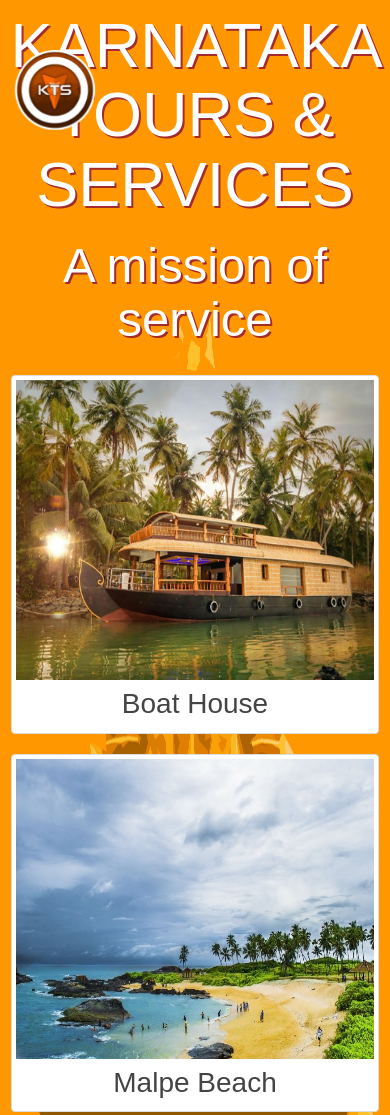
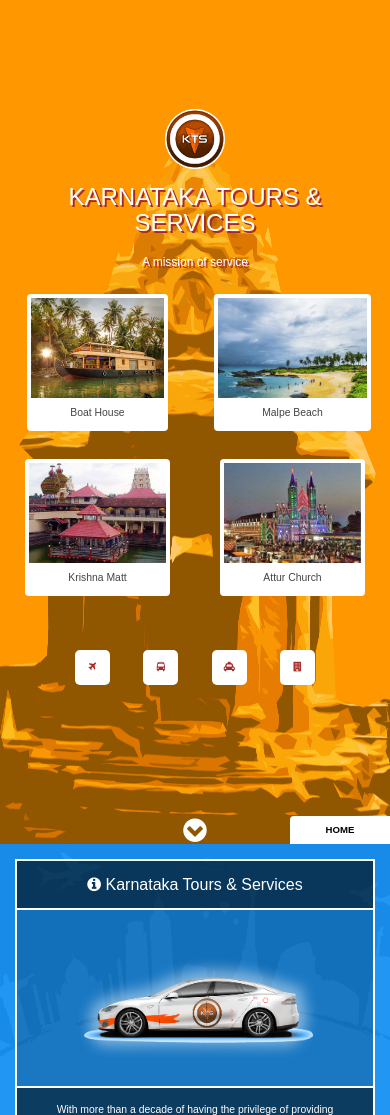
Before and after one commit to dsouzaedison/KTS, a website: page index.html in a window 390 px wide. Shown: the top 1115 px of the page. Drawn offline with nearby package versions, Linux system fonts and the light colour scheme.

Commit message:
Home Page Responsiveness

```diff
--- a/index.html
+++ b/index.html
@@ -1,15 +1,16 @@
 <!DOCTYPE html>
 <html>
-
 <head>
     <meta http-equiv="Content-Type" content="text/html;charset=UTF-8">
+    <meta name="viewport" content="width=device-width, initial-scale=1, maximum-scale=1">
     <title>Karnataka Tours &amp; Services</title>
     <link rel="icon" href="./assets/kts_logo.png">
-    <link rel="stylesheet" type="text/css" href="https://stackpath.bootstrapcdn.com/font-awesome/4.7.0/css/font-awesome.min.css"
+    <link rel="stylesheet" type="text/css"
+          href="https://stackpath.bootstrapcdn.com/font-awesome/4.7.0/css/font-awesome.min.css"
     />
     <link rel="stylesheet" href="https://maxcdn.bootstrapcdn.com/bootstrap/3.3.7/css/bootstrap.min.css">
-    <link rel="stylesheet" type="text/css" href="jquery.fullPage.css" />
-    <link rel="stylesheet" type="text/css" href="styles.css" />
+    <link rel="stylesheet" type="text/css" href="jquery.fullPage.css"/>
+    <link rel="stylesheet" type="text/css" href="styles.css"/>
     <script src="https://cdnjs.cloudflare.com/ajax/libs/jquery/3.3.1/jquery.min.js"></script>
     <script src="https://maxcdn.bootstrapcdn.com/bootstrap/3.3.7/js/bootstrap.min.js"></script>
     <script type="text/javascript" src="jquery.fullPage.js"></script>
@@ -25,15 +26,12 @@
             });
         });
     </script>
-
 </head>
-
 <body>
-
 <ul id="menu">
     <div class="container">
         <div class="row">
-                <div class="col-lg-4 col-md-4 col-sm-12 col-xs-12">
+            <div class="col-lg-4 col-md-4 col-sm-12 col-xs-12 hidden-sm hidden-xs">
                 <img src="assets/kts_logo.png" alt="KTS LOGO" class="logo">
             </div>
             <div class="col-lg-8 col-md-8 hidden-sm hidden-xs menu-middle">
@@ -76,39 +74,50 @@
     <div class="section" id="section0">
         <div class="section-container">
             <div class="container">
+                <div class="col-lg-12 logo-sm-below hidden-lg hidden-md">
+                    <img src="assets/kts_logo.png" alt="KTS LOGO" class="logo">
+                </div>
                 <h1 class="company-name text-center">KARNATAKA TOURS &amp; SERVICES</h1>
                 <h4 class="tagline">A mission of service</h4>
                 <!--Images-->
                 <div class="row" id="card-images">
-                        <div class="col-sm-6 col-md-3">
+                    <div class="col-lg-3 col-md-3 col-sm-6 col-xs-6">
                         <div class="thumbnail">
+                            <div class="image-desc-wrapper">
                                 <img src="./assets/home/place1.jpg" class="image-unify">
                                 <div class="caption text-center">
                                     <h3>Boat House</h3>
                                 </div>
                             </div>
                         </div>
-                        <div class="col-sm-6 col-md-3">
+                    </div>
+                    <div class="col-lg-3 col-md-3 col-sm-6 col-xs-6">
                         <div class="thumbnail">
+                            <div class="image-desc-wrapper">
                                 <img src="./assets/home/malpe.jpg" class="image-unify">
                                 <div class="caption text-center">
                                     <h3>Malpe Beach</h3>
                                 </div>
                             </div>
                         </div>
-                        <div class="col-sm-6 col-md-3">
+                    </div>
+                    <div class="col-lg-3 col-md-3 col-sm-6 col-xs-6">
                         <div class="thumbnail">
+                            <div class="image-desc-wrapper">
                                 <img src="./assets/home/place2.jpg" class="image-unify">
                                 <div class="caption text-center">
                                     <h3>Krishna Matt</h3>
                                 </div>
                             </div>
                         </div>
-                        <div class="col-sm-6 col-md-3">
+                    </div>
+                    <div class="col-lg-3 col-md-3 col-sm-6 col-xs-6">
                         <div class="thumbnail">
+                            <div class="image-desc-wrapper">
                                 <img src="./assets/home/place3.jpg" class="image-unify">
                                 <div class="caption text-center">
                                     <h3>Attur Church</h3>
+                                </div>
                             </div>
                         </div>
                     </div>
@@ -158,11 +167,14 @@
                                 <img src="./assets/kts_taxi.png" alt="KTS Taxi" class="kts-taxi">
                             </div>
                             <div class="about-content">
-                                    With more than a decade of having the privilege of providing exceptional services to tourists, Karnataka Tours and Services
+                                With more than a decade of having the privilege of providing exceptional services to
+                                tourists, Karnataka Tours and Services
                                 is a well known name in the Industry. We conduct hassle free, all inclusive organised
                                 tours and travel packages to splendid locations throughout the state and beyond. Our
-                                    well trained staff are available at all times for any assistance and inconveniences during
-                                    the tour/stay at your disposal. We also provide quick travel bookings at reasonable fares.
+                                well trained staff are available at all times for any assistance and inconveniences
+                                during
+                                the tour/stay at your disposal. We also provide quick travel bookings at reasonable
+                                fares.
                                 Experience world class Hospitality with our mission of service just for you.
                             </div>
                         </div>
@@ -232,7 +244,8 @@
             <div class="row">
                 <div class="col-md-3 col-12 mx-auto text-center">
                     <div class="thumbnail" id="package">
-                            <img class="card-img-top image-unify" src="assets/home/crimson-sunset-at-malpe-beach-udupi.jpg" alt="Card image cap">
+                        <img class="card-img-top image-unify" src="assets/home/crimson-sunset-at-malpe-beach-udupi.jpg"
+                             alt="Card image cap">
                         <div class="caption">
                             <h5 class="card-title">1 Day Trips</h5>
                             <ul class="list-group">
@@ -296,10 +309,11 @@
 
     <div class="section" id="section3">
         <div class="container">
-                <div class="row" style="display: table">
-                    <div class="col-lg-7 col-md-7 col-sm-6 col-xs-12" style="display: table-cell">
+            <div class="row">
+                <div class="col-lg-7 col-md-7 col-sm-6 col-xs-12">
                     <div>
-                            <iframe class="maps-iframe" src="https://www.google.com/maps/embed?pb=!1m18!1m12!1m3!1d3882.109032528321!2d74.74692101522248!3d13.343493190612637!2m3!1f0!2f0!3f0!3m2!1i1024!2i768!4f13.1!3m3!1m2!1s0x3bbcbb65b007cb97%3A0x9996988792d65bcc!2sKarnataka+Tours!5e0!3m2!1sen!2sin!4v1525697559108"
+                        <iframe class="maps-iframe"
+                                src="https://www.google.com/maps/embed?pb=!1m18!1m12!1m3!1d3882.109032528321!2d74.74692101522248!3d13.343493190612637!2m3!1f0!2f0!3f0!3m2!1i1024!2i768!4f13.1!3m3!1m2!1s0x3bbcbb65b007cb97%3A0x9996988792d65bcc!2sKarnataka+Tours!5e0!3m2!1sen!2sin!4v1525697559108"
                                 frameborder="0" allowfullscreen></iframe>
                         <div class="contact-card">
                             <div class="app-name-container">
@@ -336,7 +350,7 @@
                         </div>
                     </div>
                 </div>
-                    <div class="col-lg-5 col-md-5 col-sm-6 col-xs-12" style="display: table-cell">
+                <div class="col-lg-5 col-md-5 col-sm-6 col-xs-12">
                     <div class="contact-form">
                         <div class="contact-heading">CONTACT</div>
                         <div class="contact-underline"></div>
@@ -361,7 +375,5 @@
         </div>
     </div>
 </div>
-
 </body>
-
 </html>
--- a/styles.css
+++ b/styles.css
@@ -1,8 +1,13 @@
 @CHARSET "ISO-8859-1";
 /* Reset CSS
  * --------------------------------------- */
+body {
+    font-size: 14px;
+    padding: 0;
+    margin: 0;
+    overflow-x: hidden !important;
+}
 
-body,
 div,
 dl,
 dt,
@@ -27,7 +32,7 @@
 td {
     padding: 0;
     margin: 0;
-    font-size: 14px;
+    font-size: 100%;
 }
 
 a {
@@ -388,7 +393,7 @@
     color: #fff;
     text-shadow: 2px 2px brown;
     margin-top: 3%;
-    font-size: 5rem;
+    font-size: 300%;
 }
 
 .tagline {
@@ -451,68 +456,6 @@
     font-size: 180%;
     line-height: 48px;
 }
-
-/* .home-images-container {
-    display: flex;
-    justify-content: center;
-    align-items: center;
-    margin-top: 6%;
-}
-
-.home-gallery-image {
-    background: rgba(255, 255, 255, 0.4);
-    padding-bottom: 90%;
-    width: 100%;
-    border: 4px solid #fff;
-    margin: 0 auto;
-    position: relative;
-    cursor: pointer;
-    background-position: center;
-    -webkit-transition: all 0.5s ease;
-    -moz-transition: all 0.5s ease;
-    -ms-transition: all 0.5s ease;
-    -o-transition: all 0.5s ease;
-    transition: all 0.5s ease;
-}
-
-.home-gallery-image > div {
-    position: absolute;
-    left: 0;
-    right: 0;
-    bottom: 0;
-    height: 40px;
-    color: #fff;
-    text-align: center;
-    line-height: 40px;
-    background: rgba(0, 0, 0, 0.5);
-}
-
-.place1 {
-    background: url("./assets/home/place1.jpg") no-repeat;
-    background-size: cover;
-}
-
-.place2 {
-    background: url("./assets/home/place2.jpg") no-repeat;
-    background-size: cover;
-}
-
-.place3 {
-    background: url("./assets/home/place3.jpg") no-repeat;
-    background-size: cover;
-}
-
-.place4 {
-    background: url("./assets/home/malpe.jpg") no-repeat;
-    background-size: cover;
-}
-
-.place1:hover,
-.place2:hover,
-.place3:hover,
-.place4:hover {
-    transform: scale(1.1);
-} */
 
 .about-tab1,
 .about-tab2 {
@@ -622,7 +565,7 @@
     height: 70px;
     background: #fff;
     position: absolute;
-    left: -10px;
+    left: -13px;
     transform: rotate(20deg);
 }
 
@@ -632,7 +575,7 @@
     box-sizing: content-box;
     width: 200px;
     height: 48px;
-    margin: -1px;
+    margin: 0px;
     border: none;
     font: normal 100%/normal Arial, Helvetica, sans-serif;
     color: rgba(0, 0, 0, 1);
@@ -700,10 +643,14 @@
 }
 
 .image-unify {
-    width: 500px !important;
+    width: 100%;
     height: 200px !important;
     margin: 0;
     padding: 0;
+}
+
+.caption > h3 {
+    font-size: 155%;
 }
 
 /* Cards */
@@ -721,7 +668,6 @@
 .thumbnail:hover {
     transition: 2s cubic-bezier(0.075, 0.82, 0.165, 1);
     transform: scale(1.05, 1.05);
-    box-shadow: 0 8px 16px 0 rgba(0, 0, 0, 0.2);
 }
 
 #section2 {
@@ -804,42 +750,54 @@
 .owner-info .owner-info-value {
     font-size: 135%;
 }
+
 .owner-info .owner-info-value-2 {
     margin-left: 54px;
     font-size: 135%;
 }
 
+.thumbnail {
+    text-align: center;
+    background: transparent;
+    border: none;
+}
+
+.image-desc-wrapper {
+    display: inline-block;
+    background: #fff;
+    padding: 4px;
+    border-radius: 4px;
+    max-width: 300px;
+}
+
 @media screen and (max-width: 1200px) {
+
+    .body {
+        font-size: 14px;
+    }
 
     .maps-iframe {
         height: 300px;
+    }
+
+    .image-unify {
+        height: 160px !important;
+    }
+
+    .caption > h3 {
+        font-size: 130%;
     }
 }
 
 /* Specific Mobile Features */
 @media screen and (max-width: 1024px) {
 
-    .company-name {
-        font-size: 4.5em;
-    }
-
-    .tagline {
-        font-size: 3.5em;
-    }
-
-    .home-icon-wrapper {
-        transform: scale(1.5, 1.5);
+    body {
+        font-size: 14px;
     }
 
     .chevron-container {
         transform: scale(1.9, 1.9);
-    }
-
-    .image-unify {
-        width: 500px !important;
-        height: 300px !important;
-        margin: 0;
-        padding: 0;
     }
 
     .list-group-item {
@@ -866,4 +824,77 @@
         width: 100% !important;
         height: auto !important;
     }
+
+    .contact-form {
+        height: 535px;
+    }
+
+    .home-icon-wrapper {
+        height: 35px;
+        width: 35px;
+        line-height: 35px;
+    }
+
+    .home-icon {
+        font-size: 120%;
+    }
 }
+
+@media screen and (max-width: 992px) {
+    body {
+        font-size: 12px;
+    }
+
+    .logo-sm-below {
+        text-align: center;
+        margin: 15px;
+    }
+}
+
+@media screen and (max-width: 662px) {
+    body {
+        font-size: 10px;
+    }
+}
+
+
+@media screen and (max-width: 500px) {
+    body {
+        font-size: 8px;
+    }
+
+    .logo {
+        height: 60px;
+        width: 60px;
+    }
+
+    .image-unify {
+        height: 100px !important;
+    }
+
+    .home-icons {
+        margin-top: 0px;
+        margin-bottom: 35px;
+    }
+
+    .bottom-bar-wrapper {
+        height: 28px;
+        line-height: 28px;
+    }
+
+    .bottom-nav:after {
+        display: none;
+    }
+
+    .bottom-nav {
+        width: 100px;
+        height: 28px;
+        line-height: 28px;
+        border-top-left-radius: 4px;
+    }
+
+    .chevron-container {
+        height: 28px;
+        line-height: 28px;
+    }
+}
```
Lines whose indentation alone changed are shown as unchanged.
